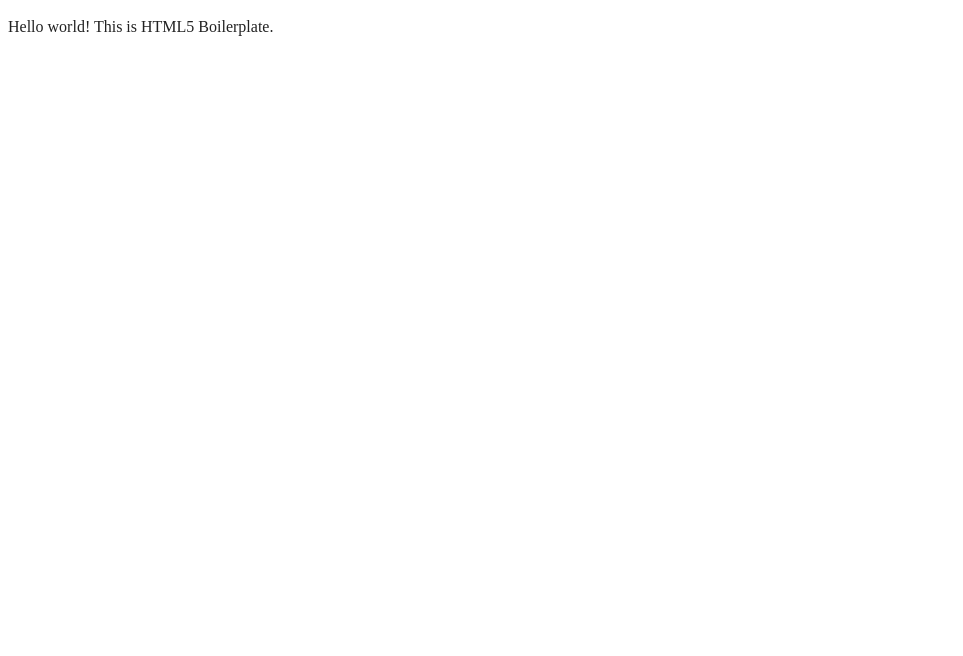
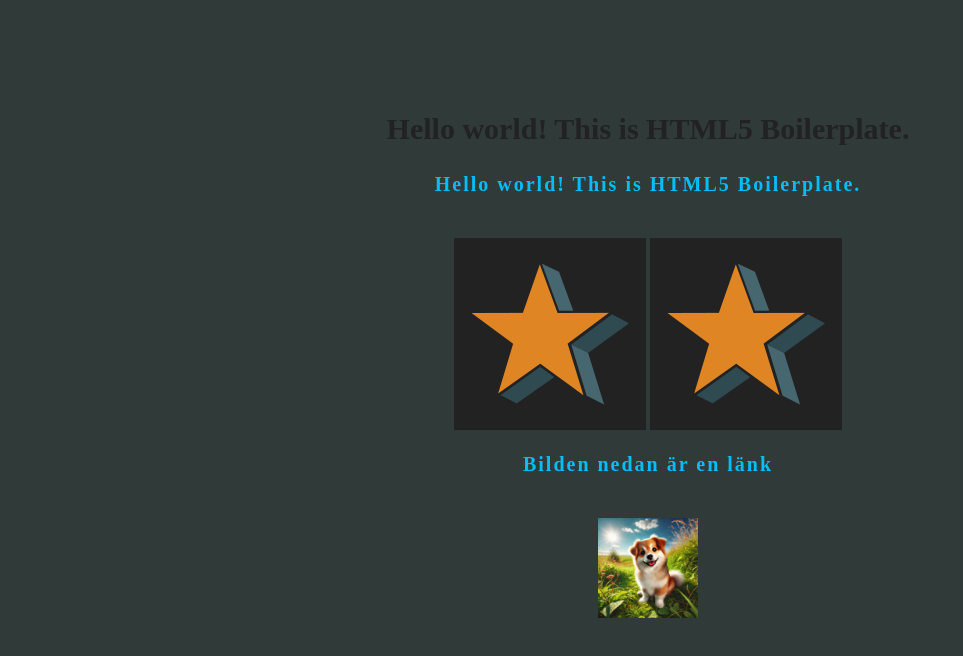
Before and after one commit to hiltuf/HTMLAssignment, a website built with webpack: page P0-HelloWorld/index.html in a window 1280 px wide. Shown: the whole page, without its empty margins (0-963 px from the left). Built offline with nearby package versions, Linux system fonts and the light colour scheme.

Commit message:
Website updates

```diff
--- a/P0-HelloWorld/css/style.css
+++ b/P0-HelloWorld/css/style.css
@@ -16,6 +16,28 @@ html {
   font-size: 1em;
   line-height: 1.4;
 }
+
+body {
+  background-color: #303a39;
+  font-size: 15px;
+  font-weight: bold;
+  top: 10%;
+  width: 100%;
+  text-align: center;
+  position: fixed;
+}
+
+p {
+  color: #05bdf8;
+  letter-spacing: 2px;
+  font-size: 20px;
+  font-family: AppleGothic;
+}
+
+img {
+  margin-top: 20px;
+}
+
 
 /*
  * Remove text-shadow in selection highlight:
--- a/P0-HelloWorld/index.html
+++ b/P0-HelloWorld/index.html
@@ -25,7 +25,15 @@
 <body>
 
   <!-- Add your site or application content here -->
+  <h1>Hello world! This is HTML5 Boilerplate.</h1>
   <p>Hello world! This is HTML5 Boilerplate.</p>
+  <img src="icon.png" alt="icon">
+  <img src="icon.png" alt="icon">
+  <br>
+  <p>Bilden nedan är en länk</p>
+  <a href="https://www.instagram.com"><img height="100px" width="100px"   src="../Dog.webp" alt="länk"></a>
+
+
   <script src="js/app.js"></script>
 
 </body>
```
